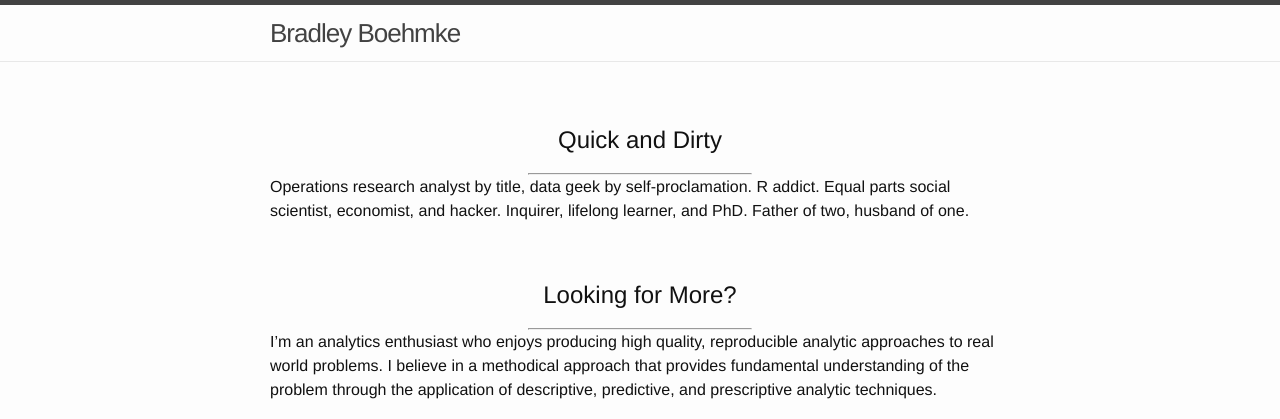
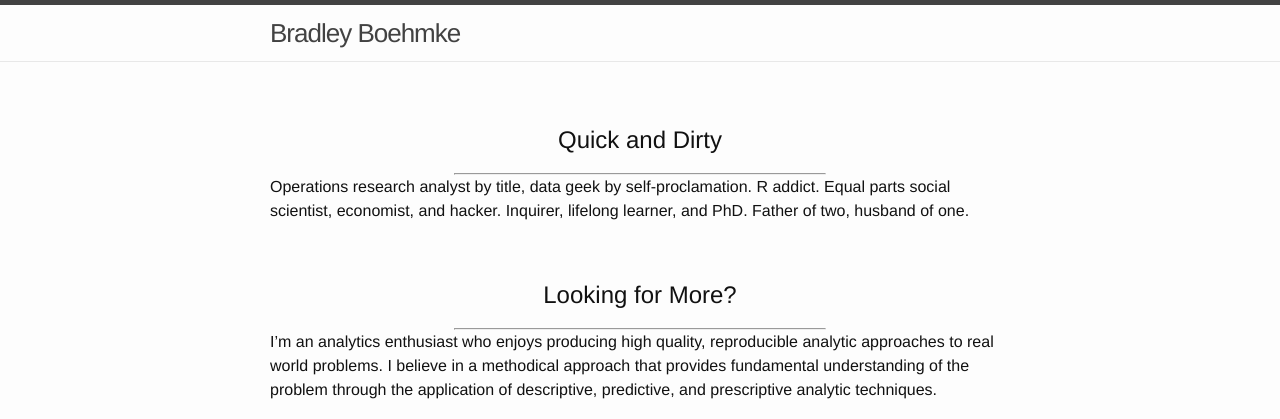
Before and after one commit to bradleyboehmke/bradleyboehmke, a Jekyll site: the page built from about.md, in a window 1280 px wide. Shown: the top 419 px of the page. Built offline with Jekyll 4.4.1, drawn with Linux system fonts in a browser that asks for light colours.

Commit message:
Update about.md

```diff
--- a/about.md
+++ b/about.md
@@ -5,13 +5,13 @@ permalink: /about/
 ---
 
 # <center>Quick and Dirty</center>
-<center><hr width="30%"></center>
+<center><hr width="50%"></center>
 Operations research analyst by title, data geek by self-proclamation.  R addict.  Equal parts social scientist, economist, and hacker.  Inquirer, lifelong learner, and PhD.  Father of two, husband of one.
 
 <br>
 
 # <center>Looking for More?</center>
-<center><hr width="30%"></center>
+<center><hr width="50%"></center>
 I'm an analytics enthusiast who enjoys producing high quality, reproducible analytic approaches to real world problems.  I believe in a methodical approach that provides fundamental understanding of the problem through the application of descriptive, predictive, and prescriptive analytic techniques.
 
 Currently, I am an Operations Research Analyst at HQ Air Force Materiel Command, Studies and Analyses Division (HQ AFMC/A9) at Wright-Patterson AFB and have performed analytic services to the Air Force via multiple roles since 2003.  My research primarily focuses on strategic cost analytics to provide senior leadership robust understanding of economic behavior across the Air Force enterprise.
```
